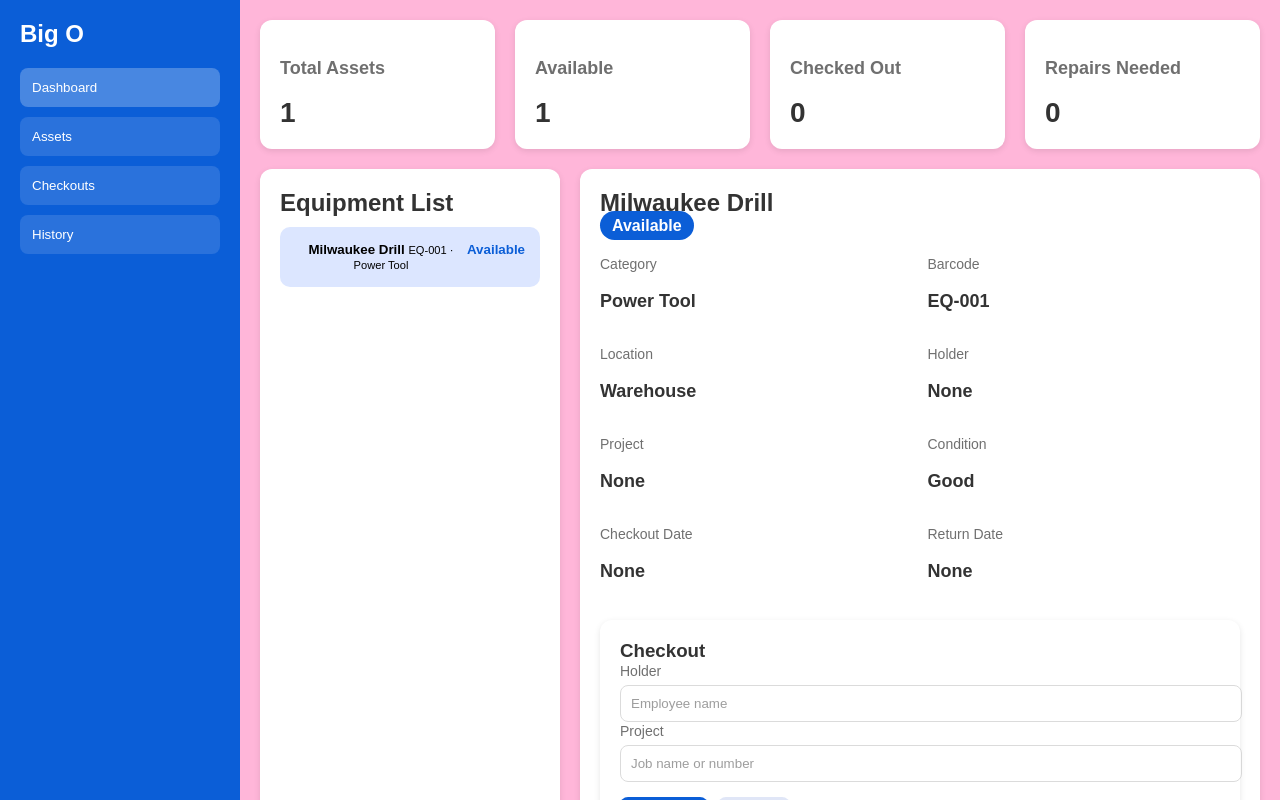
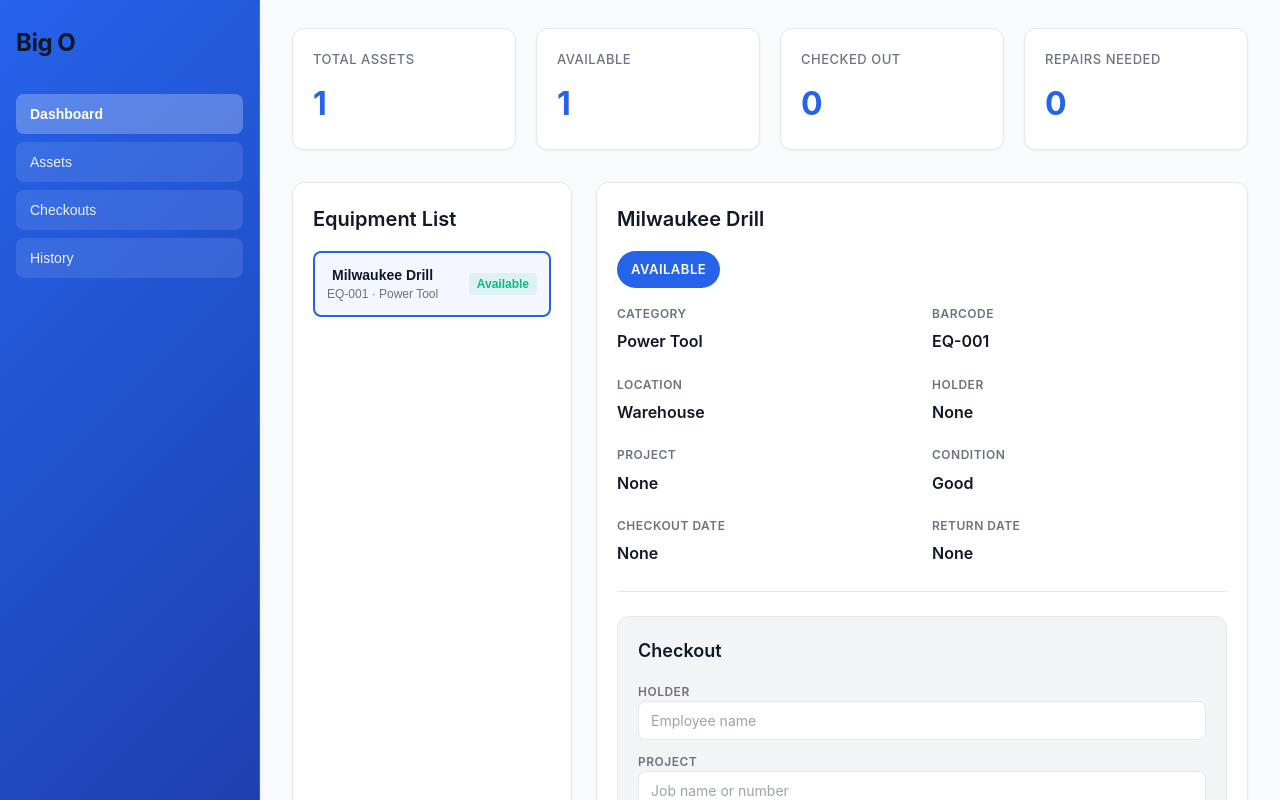
Before and after one commit to BigO2183/Asset-Tracker, a plain HTML site: page index.html in a window 1280 px wide. Drawn offline with nearby package versions, Linux system fonts and the light colour scheme; a script that the page names is missing.

Commit message:
Redesign with modern, professional theme

```diff
--- a/styles.css
+++ b/styles.css
@@ -1,84 +1,152 @@
 /* GLOBAL */
+:root {
+  --primary: #2563eb;
+  --primary-light: #3b82f6;
+  --primary-dark: #1e40af;
+  --secondary: #10b981;
+  --success: #10b981;
+  --warning: #f59e0b;
+  --danger: #ef4444;
+  --info: #06b6d4;
+  --bg-primary: #f9fafb;
+  --bg-secondary: #f3f4f6;
+  --text-primary: #111827;
+  --text-secondary: #6b7280;
+  --text-light: #9ca3af;
+  --border: #e5e7eb;
+  --shadow-sm: 0 1px 2px rgba(0, 0, 0, 0.05);
+  --shadow-md: 0 4px 6px rgba(0, 0, 0, 0.07);
+  --shadow-lg: 0 10px 15px rgba(0, 0, 0, 0.1);
+}
+
+* {
+  box-sizing: border-box;
+}
+
 body {
   margin: 0;
-  font-family: Arial, sans-serif;
-  background: #ffb6d9;
-  color: #333;
+  font-family: -apple-system, BlinkMacSystemFont, 'Segoe UI', 'Roboto', 'Oxygen',
+    'Ubuntu', 'Cantarell', sans-serif;
+  background: var(--bg-primary);
+  color: var(--text-primary);
+  line-height: 1.6;
 }
 
-h2, h3 {
+h1, h2, h3, h4, h5, h6 {
   margin: 0;
+  font-weight: 600;
+  color: var(--text-primary);
+}
+
+h2 {
+  font-size: 20px;
+  margin-bottom: 16px;
+}
+
+h3 {
+  font-size: 18px;
+  margin-bottom: 12px;
 }
 
 /* DASHBOARD LAYOUT */
 .dashboard {
   display: grid;
-  grid-template-columns: 240px 1fr;
+  grid-template-columns: 260px 1fr;
   height: 100vh;
+  background: var(--bg-primary);
 }
 
 /* SIDEBAR */
 .sidebar {
-  background: #0b5ed7;
+  background: linear-gradient(135deg, var(--primary) 0%, var(--primary-dark) 100%);
   color: #fff;
-  padding: 20px;
+  padding: 24px 16px;
+  overflow-y: auto;
+  border-right: 1px solid rgba(255, 255, 255, 0.1);
+  box-shadow: var(--shadow-md);
 }
 
 .sidebar-title {
   font-size: 24px;
-  margin-bottom: 20px;
+  font-weight: 700;
+  margin-bottom: 32px;
+  letter-spacing: -0.5px;
 }
 
 .nav-item {
   width: 100%;
-  padding: 12px;
-  margin-bottom: 10px;
-  background: #ffffff20;
+  padding: 12px 14px;
+  margin-bottom: 8px;
+  background: rgba(255, 255, 255, 0.1);
   border: none;
-  color: #fff;
+  color: rgba(255, 255, 255, 0.9);
   text-align: left;
   border-radius: 8px;
   cursor: pointer;
+  font-size: 14px;
+  font-weight: 500;
+  transition: all 0.2s ease;
+}
+
+.nav-item:hover {
+  background: rgba(255, 255, 255, 0.2);
 }
 
 .nav-item.is-active {
-  background: #ffffff40;
+  background: rgba(255, 255, 255, 0.25);
+  color: #fff;
+  font-weight: 600;
 }
 
 /* MAIN */
 .main {
-  padding: 20px;
+  padding: 28px 32px;
   overflow-y: auto;
 }
 
 /* TOP CARDS */
 .top-cards {
   display: grid;
-  grid-template-columns: repeat(4, 1fr);
+  grid-template-columns: repeat(auto-fit, minmax(200px, 1fr));
   gap: 20px;
+  margin-bottom: 32px;
 }
 
 .card {
   background: #fff;
   padding: 20px;
   border-radius: 12px;
-  box-shadow: 0 2px 6px rgba(0,0,0,0.1);
+  box-shadow: var(--shadow-sm);
+  border: 1px solid var(--border);
+  transition: all 0.2s ease;
+}
+
+.card:hover {
+  box-shadow: var(--shadow-md);
+  border-color: var(--primary-light);
 }
 
 .card p {
-  opacity: 0.7;
+  font-size: 13px;
+  color: var(--text-secondary);
+  font-weight: 500;
+  text-transform: uppercase;
+  letter-spacing: 0.5px;
+  margin-bottom: 8px;
 }
 
 .card h3 {
-  font-size: 28px;
+  font-size: 32px;
+  font-weight: 700;
+  color: var(--primary);
+  margin: 0;
 }
 
 /* GRID */
 .grid {
-  margin-top: 20px;
   display: grid;
-  grid-template-columns: 300px 1fr;
-  gap: 20px;
+  grid-template-columns: 280px 1fr;
+  gap: 24px;
 }
 
 /* PANELS */
@@ -86,99 +154,324 @@ h2, h3 {
   background: #fff;
   padding: 20px;
   border-radius: 12px;
-  box-shadow: 0 2px 6px rgba(0,0,0,0.1);
-  margin-bottom: 20px;
+  box-shadow: var(--shadow-sm);
+  border: 1px solid var(--border);
+  margin-bottom: 24px;
+}
+
+.panel:last-child {
+  margin-bottom: 0;
 }
 
 /* ASSET LIST */
 .asset-row {
   width: 100%;
-  background: #f0f4ff;
-  border: none;
-  padding: 15px;
-  margin-top: 10px;
-  border-radius: 10px;
+  background: var(--bg-secondary);
+  border: 2px solid transparent;
+  padding: 14px 12px;
+  margin-bottom: 8px;
+  border-radius: 8px;
   display: flex;
   justify-content: space-between;
+  align-items: center;
   cursor: pointer;
+  font-size: 14px;
+  transition: all 0.2s ease;
+}
+
+.asset-row:hover {
+  background: var(--bg-primary);
+  border-color: var(--primary-light);
 }
 
 .asset-row.is-selected {
-  background: #dce6ff;
+  background: rgba(37, 99, 235, 0.05);
+  border-color: var(--primary);
+}
+
+.asset-row strong {
+  display: block;
+  font-size: 14px;
+  color: var(--text-primary);
+  margin-bottom: 4px;
+}
+
+.asset-row small {
+  display: block;
+  font-size: 12px;
+  color: var(--text-secondary);
 }
 
 .status {
-  font-weight: bold;
+  font-weight: 600;
+  font-size: 12px;
+  padding: 4px 8px;
+  border-radius: 4px;
 }
 
 .status.available {
-  color: #0b5ed7;
+  background: rgba(16, 185, 129, 0.1);
+  color: var(--success);
+}
+
+.status.is-checked-out {
+  background: rgba(59, 130, 246, 0.1);
+  color: var(--primary);
 }
 
 /* DETAILS */
 .status-badge {
-  background: #0b5ed7;
+  display: inline-block;
+  background: var(--primary);
   color: #fff;
-  padding: 6px 12px;
+  padding: 8px 14px;
   border-radius: 20px;
-  font-weight: bold;
+  font-weight: 600;
+  font-size: 13px;
+  text-transform: uppercase;
+  letter-spacing: 0.5px;
+  margin-bottom: 16px;
+}
+
+.status-badge.checked-out {
+  background: var(--info);
 }
 
 .detail-grid {
-  margin-top: 20px;
   display: grid;
   grid-template-columns: repeat(2, 1fr);
-  gap: 15px;
+  gap: 20px;
+  margin-bottom: 24px;
+  padding-bottom: 24px;
+  border-bottom: 1px solid var(--border);
 }
 
 label {
-  font-size: 14px;
-  opacity: 0.7;
+  display: block;
+  font-size: 12px;
+  font-weight: 600;
+  color: var(--text-secondary);
+  text-transform: uppercase;
+  letter-spacing: 0.5px;
+  margin-bottom: 6px;
 }
 
 p {
-  font-size: 18px;
-  font-weight: bold;
+  font-size: 16px;
+  font-weight: 600;
+  color: var(--text-primary);
+  margin: 0;
 }
 
 /* FORM */
 .form-card {
-  background: #fff;
+  background: var(--bg-secondary);
   padding: 20px;
   border-radius: 12px;
-  margin-top: 20px;
-  box-shadow: 0 2px 6px rgba(0,0,0,0.1);
+  border: 1px solid var(--border);
+  margin-bottom: 0;
+}
+
+.form-card h3 {
+  margin-top: 0;
+  margin-bottom: 16px;
+}
+
+.form-card label {
+  display: block;
+  margin-bottom: 12px;
 }
 
 input {
   width: 100%;
-  padding: 10px;
+  padding: 10px 12px;
   border-radius: 8px;
-  border: 1px solid #ccc;
-  margin-top: 5px;
+  border: 1px solid var(--border);
+  font-size: 14px;
+  font-family: inherit;
+  transition: all 0.2s ease;
+  color: var(--text-primary);
+}
+
+input:focus {
+  outline: none;
+  border-color: var(--primary);
+  box-shadow: 0 0 0 3px rgba(37, 99, 235, 0.1);
+}
+
+input::placeholder {
+  color: var(--text-light);
 }
 
 /* BUTTONS */
 .primary-button {
-  background: #0b5ed7;
+  background: var(--primary);
   color: #fff;
   padding: 10px 16px;
   border-radius: 8px;
   border: none;
   cursor: pointer;
+  font-weight: 600;
+  font-size: 14px;
+  transition: all 0.2s ease;
+}
+
+.primary-button:hover:not(:disabled) {
+  background: var(--primary-dark);
+  box-shadow: var(--shadow-md);
+}
+
+.primary-button:active:not(:disabled) {
+  transform: translateY(1px);
+}
+
+.primary-button:disabled {
+  opacity: 0.5;
+  cursor: not-allowed;
 }
 
 .secondary-button {
-  background: #e0e6f7;
-  color: #0b5ed7;
+  background: var(--bg-secondary);
+  color: var(--primary);
   padding: 10px 16px;
   border-radius: 8px;
-  border: none;
+  border: 1px solid var(--border);
   cursor: pointer;
+  font-weight: 600;
+  font-size: 14px;
+  transition: all 0.2s ease;
+}
+
+.secondary-button:hover {
+  background: var(--bg-primary);
+  border-color: var(--primary);
+  color: var(--primary-dark);
+}
+
+.secondary-button:active {
+  transform: translateY(1px);
 }
 
 .actions {
-  margin-top: 15px;
+  margin-top: 16px;
   display: flex;
-  gap: 10px;
+  gap: 12px;
 }
+
+/* HISTORY */
+#history-list {
+  list-style: none;
+  padding: 0;
+  margin: 0;
+}
+
+#history-list li {
+  padding: 12px 0;
+  border-bottom: 1px solid var(--border);
+  font-size: 13px;
+}
+
+#history-list li:last-child {
+  border-bottom: none;
+}
+
+#history-list strong {
+  display: block;
+  color: var(--text-primary);
+  font-weight: 600;
+  margin-bottom: 4px;
+}
+
+#history-list span {
+  display: block;
+  color: var(--text-secondary);
+  font-size: 12px;
+}
+
+.empty-history {
+  color: var(--text-secondary);
+  text-align: center;
+  padding: 24px 0;
+  font-style: italic;
+}
+
+/* QR CODE */
+#qr-code {
+  margin-bottom: 16px;
+  display: flex;
+  justify-content: center;
+}
+
+#qr-label {
+  display: block;
+  text-align: center;
+  margin-bottom: 16px;
+  color: var(--text-secondary);
+  font-size: 12px;
+}
+
+/* SCROLLBAR */
+::-webkit-scrollbar {
+  width: 8px;
+  height: 8px;
+}
+
+::-webkit-scrollbar-track {
+  background: var(--bg-secondary);
+}
+
+::-webkit-scrollbar-thumb {
+  background: var(--border);
+  border-radius: 4px;
+}
+
+::-webkit-scrollbar-thumb:hover {
+  background: var(--text-light);
+}
+
+/* RESPONSIVE */
+@media (max-width: 1024px) {
+  .dashboard {
+    grid-template-columns: 1fr;
+  }
+
+  .sidebar {
+    display: none;
+  }
+
+  .grid {
+    grid-template-columns: 1fr;
+  }
+
+  .detail-grid {
+    grid-template-columns: 1fr;
+  }
+}
+
+@media (max-width: 640px) {
+  .main {
+    padding: 16px;
+  }
+
+  .top-cards {
+    grid-template-columns: repeat(2, 1fr);
+    gap: 12px;
+  }
+
+  .card {
+    padding: 16px;
+  }
+
+  .card h3 {
+    font-size: 24px;
+  }
+
+  .actions {
+    flex-direction: column;
+  }
+
+  .primary-button,
+  .secondary-button {
+    width: 100%;
+  }
+}
```
